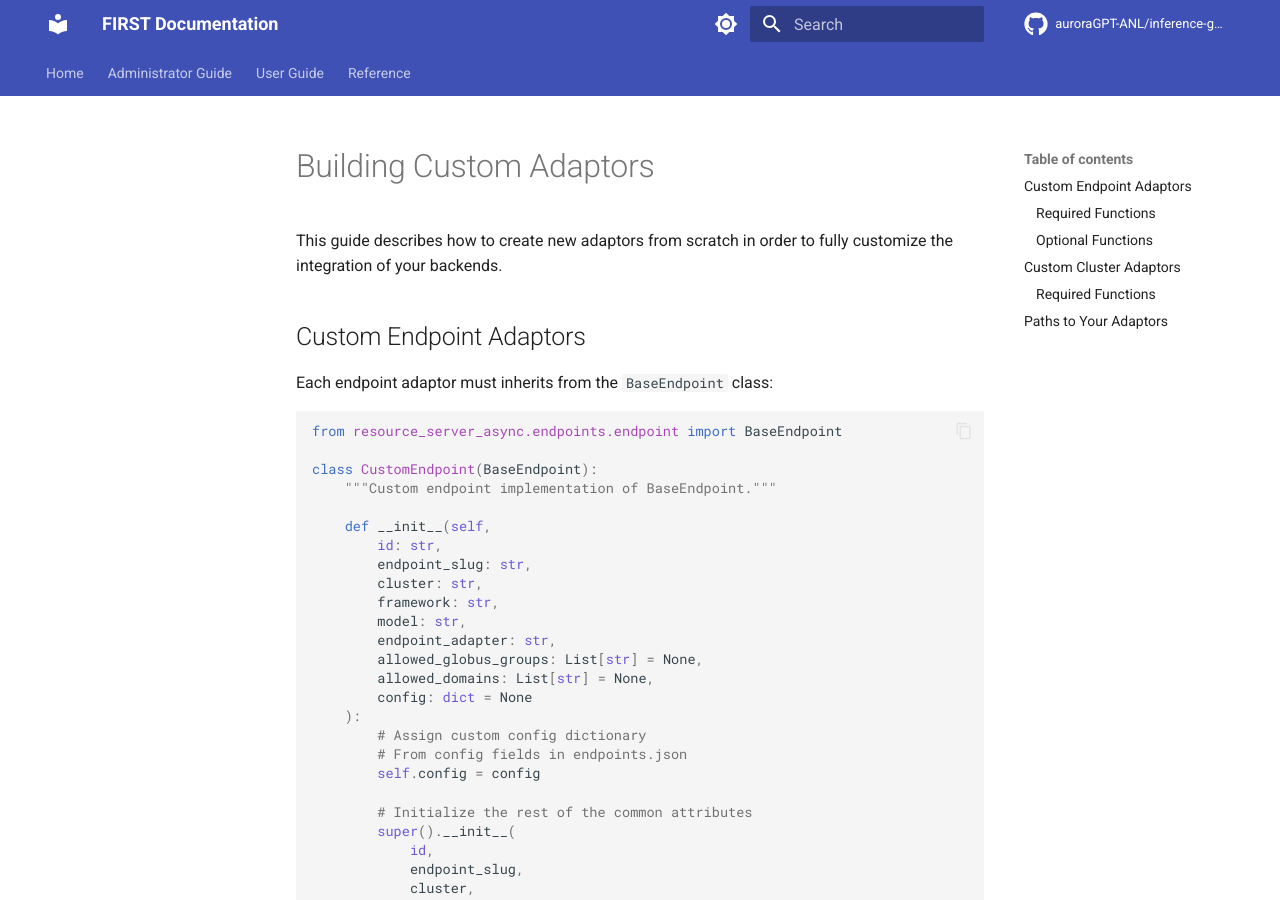
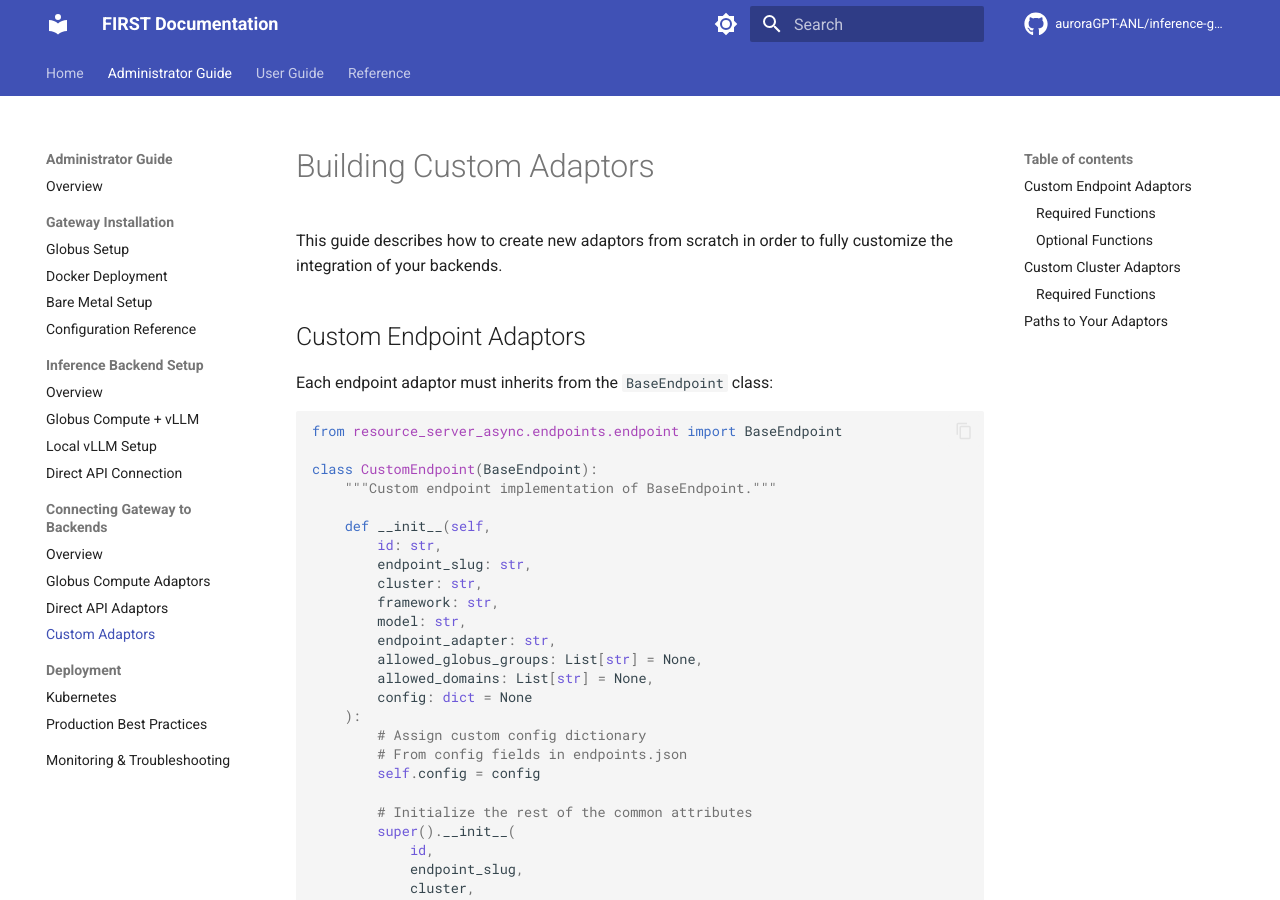
Before and after one commit to auroraGPT-ANL/inference-gateway, an MkDocs documentation site: the page built from docs/admin-guide/connecting-gateway-to-backend/custom.md, in a window 1280 px wide and 900 px high. Built offline with MkDocs 1.6.1 and Material for MkDocs 9.7.7, drawn with Linux system fonts in a browser that asks for light colours; comment, search, counter and statistics services are not loaded.

Commit message:
added adaptors section to the main table of content

```diff
--- a/mkdocs.yml
+++ b/mkdocs.yml
@@ -71,7 +71,7 @@ nav:
   - Home: index.md
   - Administrator Guide:
       - Overview: admin-guide/index.md
-      - Gateway Setup:
+      - Gateway Installation:
           - Globus Setup: admin-guide/gateway-setup/globus-setup.md
           - Docker Deployment: admin-guide/gateway-setup/docker.md
           - Bare Metal Setup: admin-guide/gateway-setup/bare-metal.md
@@ -81,6 +81,11 @@ nav:
           - Globus Compute + vLLM: admin-guide/inference-setup/globus-compute.md
           - Local vLLM Setup: admin-guide/inference-setup/local-vllm.md
           - Direct API Connection: admin-guide/inference-setup/direct-api.md
+      - Connecting Gateway to Backends:
+          - Overview: admin-guide/connecting-gateway-to-backend/index.md
+          - Globus Compute Adaptors: admin-guide/connecting-gateway-to-backend/globus-compute.md
+          - Direct API Adaptors: admin-guide/connecting-gateway-to-backend/direct-api.md
+          - Custom Adaptors: admin-guide/connecting-gateway-to-backend/custom.md
       - Deployment:
           - Kubernetes: admin-guide/deployment/kubernetes.md
           - Production Best Practices: admin-guide/deployment/production.md
```
